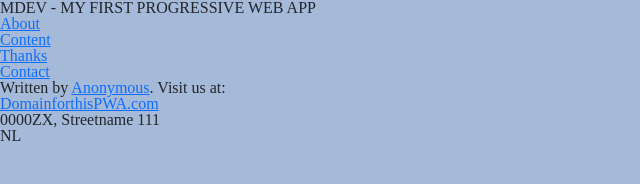
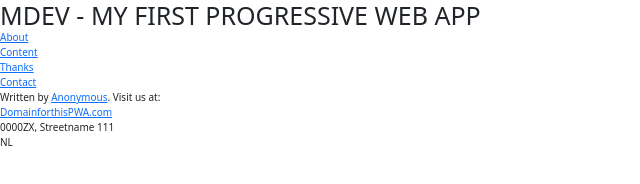
Before and after one commit to dwikboss/MDEV, a plain HTML site: page index.html in a window 1280 px wide. Shown: the whole page, without its empty margins (0-640 px from the left). Drawn offline with nearby package versions, Linux system fonts and the light colour scheme.

Commit message:
css reset

```diff
--- a/css/style.css
+++ b/css/style.css
@@ -1,75 +1,41 @@
-/* CSS RESET - to turn off all embedded browser styling */
-
-
-/* http://meyerweb.com/eric/tools/css/reset/
-   v2.0 | 20110126
-   License: none (public domain)
-*/
-html, body, div, span, applet, object, iframe,
-h1, h2, h3, h4, h5, h6, p, blockquote, pre,
-a, abbr, acronym, address, big, cite, code,
-del, dfn, em, img, ins, kbd, q, s, samp,
-small, strike, strong, sub, sup, tt, var,
-b, u, i, center,
-dl, dt, dd, ol, ul, li,
-fieldset, form, label, legend,
-table, caption, tbody, tfoot, thead, tr, th, td,
-article, aside, canvas, details, embed,
-figure, figcaption, footer, header, hgroup,
-menu, nav, output, ruby, section, summary,
-time, mark, audio, video {
-	margin: 0;
-	padding: 0;
-	border: 0;
-	font-size: 100%;
-	font: inherit;
-	vertical-align: baseline;
-}
-/* HTML5 display-role reset for older browsers */
-article, aside, details, figcaption, figure,
-footer, header, hgroup, menu, nav, section {
-	display: block;
-}
-body {
-	line-height: 1;
-}
-ol, ul {
-	list-style: none;
-}
-blockquote, q {
-	quotes: none;
-}
-blockquote:before, blockquote:after,
-q:before, q:after {
-	content: '';
-	content: none;
-}
-table {
-	border-collapse: collapse;
-	border-spacing: 0;
+*,
+*::before,
+*::after {
+    box-sizing: border-box;
 }
 
-
-
-/* MOBILE FIRST - general styling (oftewel standaard huisstijl) from 320px width and above */
-body{
-	background-color:#bdafae;
+body,
+h1,
+h2,
+h3,
+p {
+    margin: 0;
 }
 
+ul {
+    margin: 0;
+    padding: 0;
+}
+
+:root {
+    --offwhite: #D9D9D9;
+    --pink: #E068A4;
+    --dark-blue: #040447;
+    --dark-pink: #D41467;
+    --light-pink: #ffd4ec;
+}
+
+html {
+    font-size: 62.5%;
+}
 
 
 /* TABLET - (Styling exceptions for tablet and larger) */
 @media screen and (min-width: 768px) {
-	body {
-		background-color:#9288bd;
-	}
 }
 
 
 
 /* DESKTOP - (Styling exceptions for desktop and larger) */
 @media screen and (min-width: 1200px){
-	body{
-		background-color:#a5b9d9;
-	}
 }
--- a/index.html
+++ b/index.html
@@ -1,20 +1,10 @@
-<!--
-Project	:
-Org			:	Avans University of applied sciences;
-Date		:
-Copyright	:	This code may be viewed and studied to learn from or be inspired.
-				Copying this code is only allowed with the correct citation
-				AND altering all id's, class names, variable names, console logs and
-				media assets to your own situation.
--->
-
 <!DOCTYPE html>
 <html lang="en" dir="ltr">
   <head>
     <meta charset="utf-8" />
-    <title>MDEV Example PWA</title>
+    <title>Spirit Festival</title>
     <meta name="viewport" content="width=device-width, initial-scale=1.0">
-    <meta name="description" content="MDEV Example PWA">
+    <meta name="description" content="Spirit Festival companion app">
     <meta name="keywords" content="HTML,CSS,JavaScript,PWA,App Shell,Manifest,Serviceworker">
     <link rel="manifest" href="manifest.json">
     <link rel="stylesheet" href="https://cdn.jsdelivr.net/npm/bootstrap@5.2.1/dist/css/bootstrap.min.css">
```
